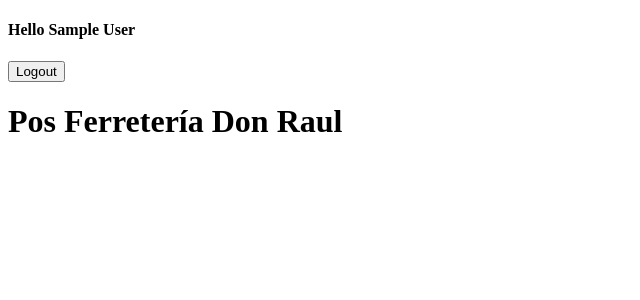
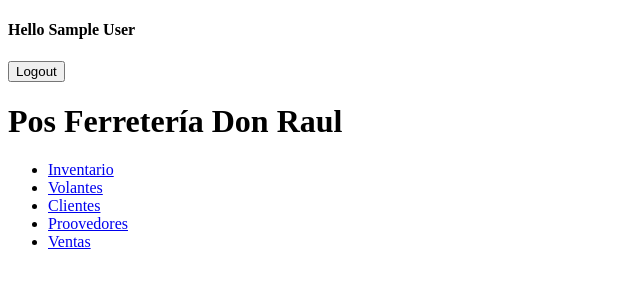
Before and after one commit to veronicapava/Ferreteria, a React (Create React App) app in the folder front/: page / in a window 1280 px wide. Shown: the top 300 px of the page, without its empty margins (0-640 px from the left). Built offline with nearby package versions, Linux system fonts and the light colour scheme; no server answers; sample sign-in values are in the browser's storage; the HTML template or start-up script is replaced by a standard one.

Commit message:
Consume datos del inventario

```diff
--- a/front/src/App.js
+++ b/front/src/App.js
@@ -4,6 +4,12 @@ import Login from './components/Pages/Login'
 import Register from './components/Pages/Register'
 import { AuthProvider } from './context/authContext'
 import ProtectedRoute from './components/Molecules/ProtectedRoute'
+import Inventory from './components/Pages/Inventory'
+import Ventas from './components/Pages/Ventas'
+import Volantes from './components/Pages/Volantes'
+import Clientes from './components/Pages/entidades/Clientes'
+import Proovedores from './components/Pages/entidades/Proovedores'
+
 
 function App() {
   return (
@@ -11,7 +17,14 @@ function App() {
       <Routes>
         <Route exact path="/" element={<ProtectedRoute />}>
           <Route path="/" element={<Home />} />
+          <Route path="/inventario" element={<Inventory />} />
+          <Route path="/clientes" element={<Clientes />} />
+          <Route path="/proovedores" element={<Proovedores />} />
+          <Route path="/ventas" element={<Ventas />} />
+          <Route path="/volantes" element={<Volantes />} />
         </Route>
+
+
 
         <Route path="/login" element={<Login />} />
         <Route path="/register" element={<Register />} />
--- /dev/null
+++ b/front/src/components/Atoms/Article.jsx
@@ -0,0 +1,17 @@
+import React from "react";
+
+const Article = ({ item }) => {
+  return (
+    <>
+      <div>
+        <h5>Producto: {item.nombreProducto}</h5>
+        <h5>Precio unidad: {item.precioUnd}</h5>
+        <h5>Cantidad en bodega: {item.cantidadEnBodega}</h5>
+        <h5>Cantidad máxima: {item.cantidadMax}</h5>
+        <h5>Cantidad mínima: {item.cantidadMin}</h5>
+      </div>
+    </>
+  );
+};
+
+export default Article;
--- a/front/src/components/Pages/Home.jsx
+++ b/front/src/components/Pages/Home.jsx
@@ -1,4 +1,5 @@
 import { useAuth } from "../../context/authContext";
+import { Link } from "react-router-dom";
 
 const Home = () => {
   const { user, logout, loading } = useAuth();
@@ -19,6 +20,26 @@ const Home = () => {
       <h4>Hello {user.displayName || user.email}</h4>
       <button onClick={handleLogout}>Logout</button>
       <h1>Pos Ferretería Don Raul</h1>
+
+      <div>
+        <ul>
+          <li>
+            <Link to="/inventario">Inventario</Link>
+          </li>
+          <li>
+            <Link to="/volantes">Volantes</Link>
+          </li>
+          <li>
+            <Link to="/clientes">Clientes</Link>
+          </li>
+          <li>
+            <Link to="/proovedores">Proovedores</Link>
+          </li>
+          <li>
+            <Link to="/ventas">Ventas</Link>
+          </li>
+        </ul>
+      </div>
     </>
   );
 };
--- /dev/null
+++ b/front/src/components/Pages/Inventory.jsx
@@ -0,0 +1,30 @@
+import { useEffect, useState } from "react";
+import fetchApi from "../../utils/useFetch";
+import Article from "../Atoms/Article";
+
+const Inventory = () => {
+  const [items, setItems] = useState([]);
+  useEffect(() => {
+    async function fetching() {
+      let data = await fetchApi("/inventario/obtenerinventario");
+      console.log(data);
+      setItems(data);
+    }
+    fetching();
+  }, []);
+
+  return (
+    <>
+      <h1>Inventario</h1>
+      <h1>Articulos en inventario</h1>
+      <ul>
+        {items.map((item) => (
+          <Article item={item} key={item.id} />
+        ))}
+      </ul>
+      <button>Mostrar inventario</button>
+    </>
+  );
+};
+
+export default Inventory;
--- a/front/src/utils/useFetch.js
+++ b/front/src/utils/useFetch.js
@@ -2,7 +2,7 @@ const fetchApi = async (endpoint) => {
 
     const baseUrl = process.env.REACT_APP_API_URL
     try {
-        const response = await fetch(base + endpoint);
+        const response = await fetch(baseUrl + endpoint);
         return await response.json();
     } catch (error) {
         console.error(error)
```
Also changed, not shown: front/src/components/Pages/Inventario.jsx (deleted, +0 -7 lines).
